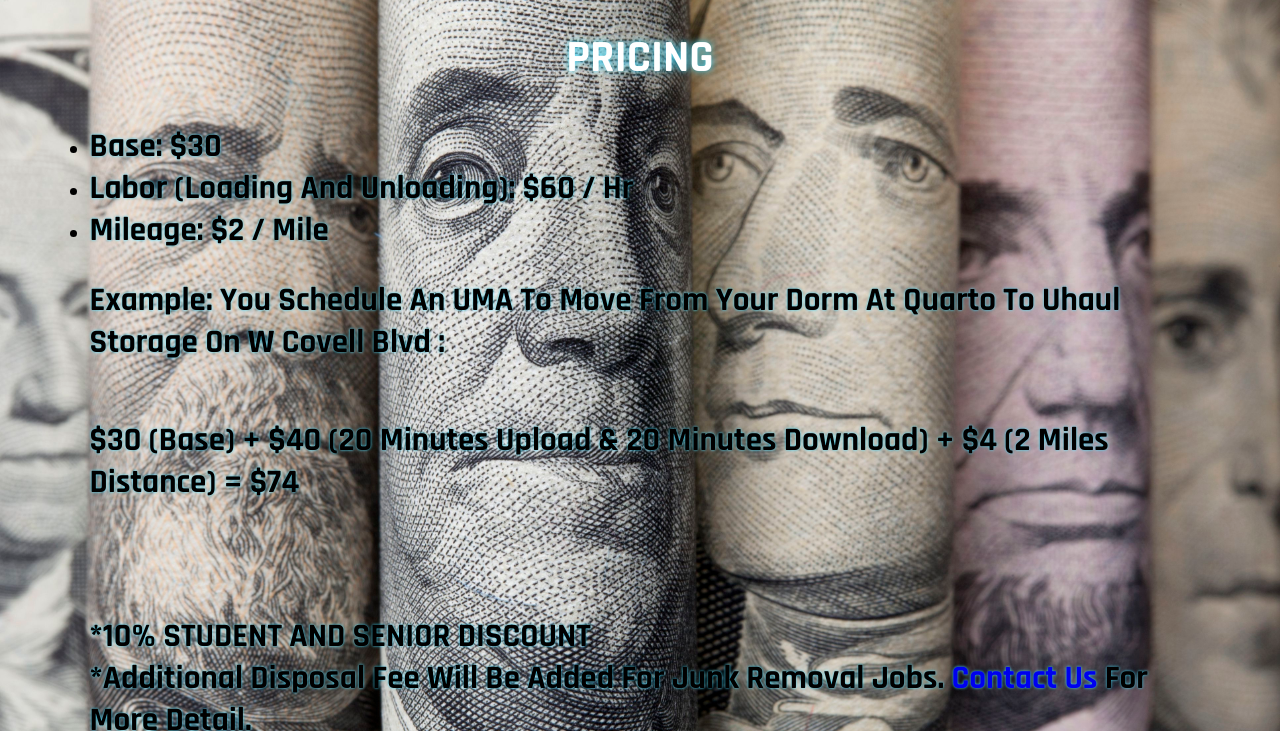
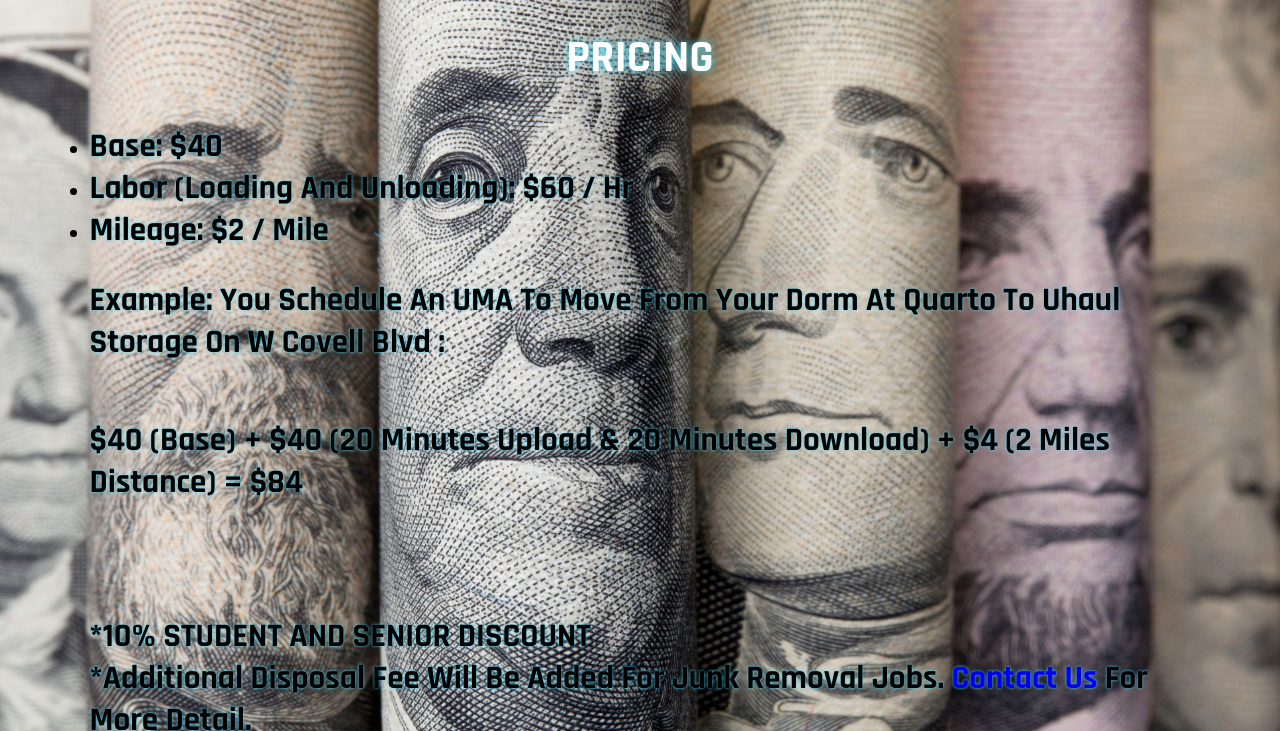
Before and after one commit to victorhongjen/uma, a plain HTML site: page index.html in a window 1280 px wide. Shown: the part 4520-5251 px from the top of the page. Drawn offline with Linux system fonts and the light colour scheme.

Commit message:
change price

```diff
--- a/index.html
+++ b/index.html
@@ -276,7 +276,7 @@
         <br />
         <ul>
           <li>
-            <h2>Base: $30</h2>
+            <h2>Base: $40</h2>
           </li>
           <li>
             <h2>Labor (Loading and Unloading): $60 / Hr</h2>
@@ -292,8 +292,8 @@
         </h1>
         <br /><br />
         <h1>
-          $30 (base) + $40 (20 minutes upload & 20 minutes download) + $4 (2
-          miles distance) = $74
+          $40 (base) + $40 (20 minutes upload & 20 minutes download) + $4 (2
+          miles distance) = $84
         </h1>
         <br /><br /><BR>    </BR>
         <h1>
```
